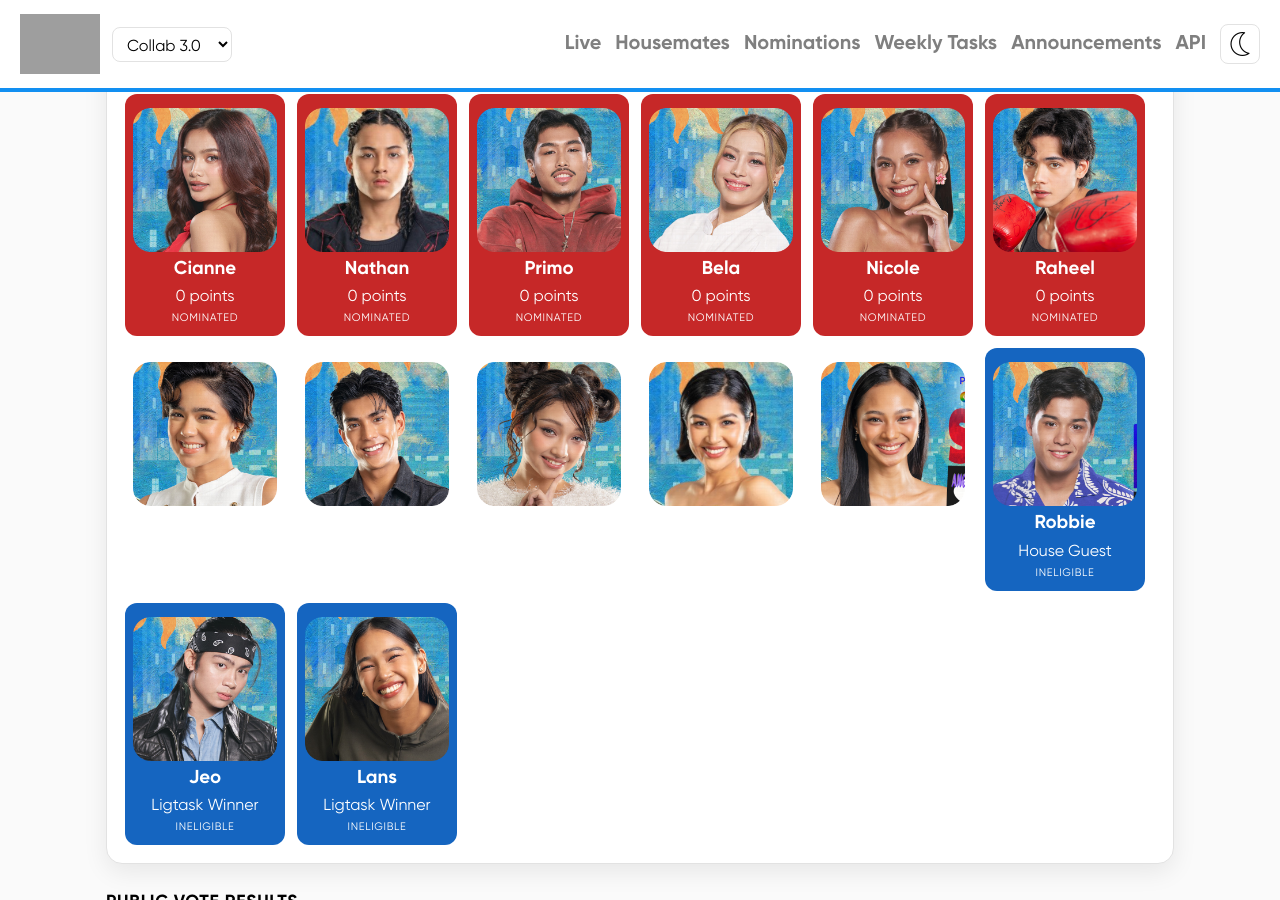
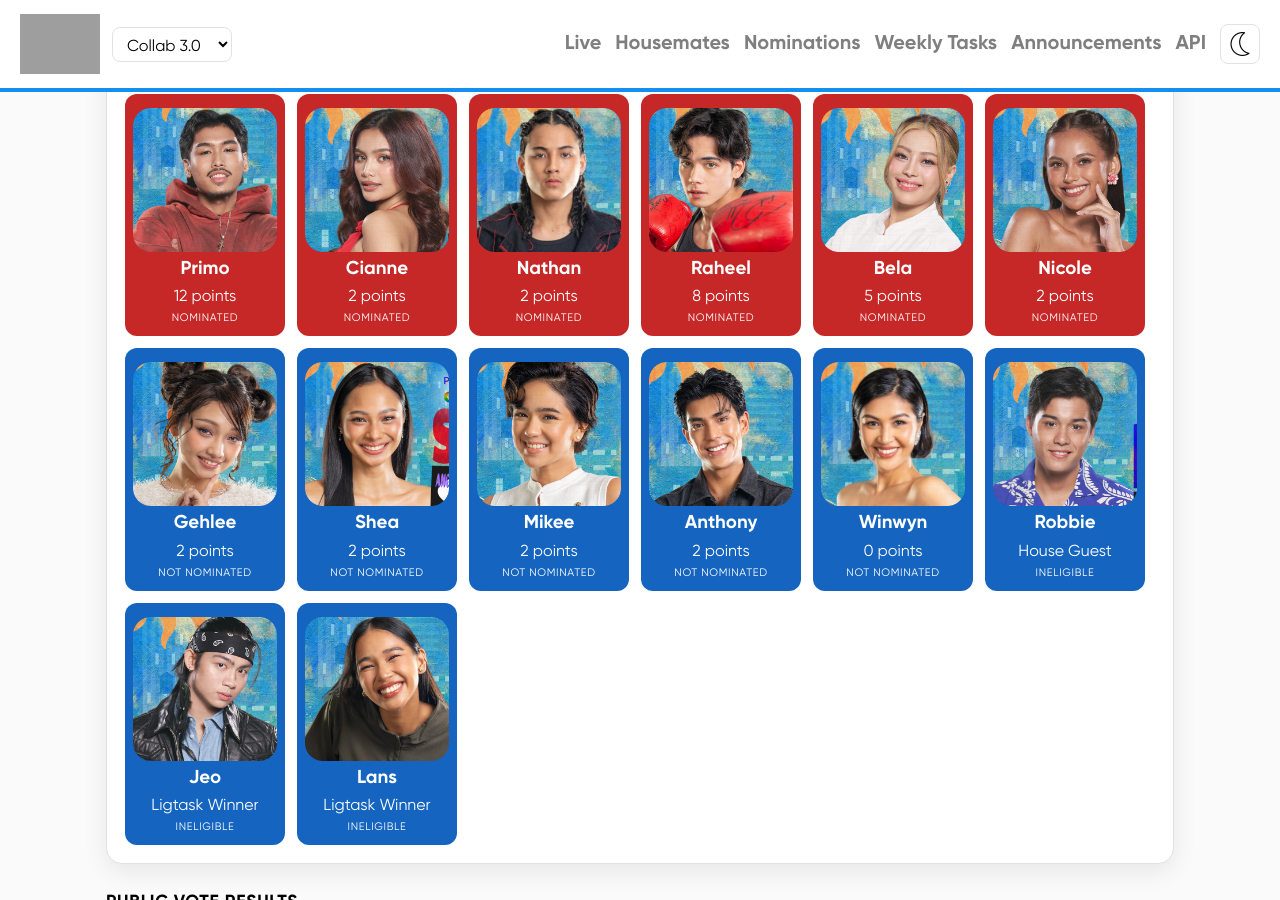
Before and after one commit to drpsphca/PHCASite-PBBUpdates, a Jekyll site: the page built from seasons/collab3/nominations.md, in a window 1280 px wide and 900 px high, scrolled down 1283 px. Built offline with Jekyll 4.4.1, drawn with Linux system fonts in a browser that asks for light colours; grey boxes are pictures that could not be loaded.

Commit message:
20261115-06

```diff
--- a/_data/seasons/collab3/evictions.yml
+++ b/_data/seasons/collab3/evictions.yml
@@ -17,7 +17,7 @@
   day: 29
   date: "2026-11-21"
   vote_type: save
-  desk_state: closed_revealed         # started | partial | eviction_night | closed_tally | closed_revealed
+  desk_state: started         # started | partial | eviction_night | closed_tally | closed_revealed
   results_as_of: "2026-11-21T00:00:00+08:00"
   note: One Kapuso and One Kapamilya will be evicted from the Big Brother house.
   nominated:
--- a/_data/seasons/collab3/housemates.yml
+++ b/_data/seasons/collab3/housemates.yml
@@ -9,7 +9,7 @@
   day_entered: 1
   day_exited: null
   status: nominated
-  place: 0
+  place: 5
   nomination_points: 0
 
 - id: anthony-constantino
@@ -24,7 +24,7 @@
   day_exited: null
   status: safe
   place: 0
-  nomination_points: 1
+  nomination_points: 3
 
 - id: cianne-dominguez
   name: Cianne Dominguez
@@ -37,7 +37,7 @@
   day_entered: 1
   day_exited: null
   status: nominated
-  place: 0
+  place: 2
   nomination_points: 0
 
 - id: primo-alterado
@@ -52,7 +52,7 @@
   day_exited: null
   status: nominated
   place: 0
-  nomination_points: 11
+  nomination_points: 23
 
 - id: shea-valerio
   name: Shea Valerio
@@ -66,7 +66,7 @@
   day_exited: null
   status: safe
   place: 0
-  nomination_points: 0
+  nomination_points: 2
 
 - id: robbie-jaworski
   name: Robbie Jaworski
@@ -94,7 +94,7 @@
   day_exited: null
   status: nominated
   place: 0
-  nomination_points: 3
+  nomination_points: 5
 
 - id: raheel-bhyria
   name: Raheel Bhyria
@@ -108,7 +108,7 @@
   day_exited: null
   status: nominated
   place: 0
-  nomination_points: 0
+  nomination_points: 8
 
 - id: mikee-quintos
   name: Mikee Quintos
@@ -122,7 +122,7 @@
   day_exited: null
   status: safe
   place: 0
-  nomination_points: 1
+  nomination_points: 3
 
 - id: jeo-ong
   name: Jeo Ong
@@ -150,7 +150,7 @@
   day_exited: null
   status: safe
   place: 0
-  nomination_points: 0
+  nomination_points: 2
 
 - id: winwyn-marquez
   name: Winwyn Marquez
@@ -178,7 +178,7 @@
   day_exited: null
   status: nominated
   place: 0
-  nomination_points: 2
+  nomination_points: 4
 
 - id: lans-nagal
   name: Lans Nagal
--- a/_data/seasons/collab3/nomination_tallies.yml
+++ b/_data/seasons/collab3/nomination_tallies.yml
@@ -28,17 +28,17 @@
   note: |
     Ligtask Mechanics: Each Kapuso and Kapamilya housemate will get blocks incrementing with 5, 10, 15, and 20 points by moving it within the white platform while a baloon remains the air using their bare hands. Only one block can be moved at a time. If the block is farther than the white platform, they can accumulate more points. Housemates will only have two (2) minutes to perform this Ligtask, unless the baloon fells to the floor. The Kapamilya and Kapuso housemate with the highest amount of points will receive an immunity for this nomination. Ligtask winners: Jeo Ong (Kapamilya) with 325 points. and Lans Nagal (Kapuso) with 335 points.
   entries:
-    - { id: cianne-dominguez, label: 0 points, state: nominated }
-    - { id: nathan-garcia, label: 0 points, state: nominated }
-    - { id: primo-alterado, label: 0 points, state: nominated }
-    - { id: bela-arcal, label: 0 points, state: nominated }
-    - { id: nicole-fortuna, label: 0 points, state: nominated }
-    - { id: raheel-bhyria, label: 0 points, state: nominated }
-    - { id: mikee-quintos, label: 0 points, state: pending }
-    - { id: anthony-constantino, label: 0 points, state: pending }
-    - { id: gehlee-dangca, label: 0 points, state: pending }
-    - { id: winwyn-marquez, label: 0 points, state: pending }
-    - { id: shea-valerio, label: 0 points, state: pending }
+    - { id: primo-alterado, label: 12 points, state: nominated }
+    - { id: cianne-dominguez, label: 2 points, state: nominated }
+    - { id: nathan-garcia, label: 2 points, state: nominated }
+    - { id: raheel-bhyria, label: 8 points, state: nominated }
+    - { id: bela-arcal, label: 5 points, state: nominated }
+    - { id: nicole-fortuna, label: 2 points, state: nominated }
+    - { id: gehlee-dangca, label: 2 points, state: not_nominated }
+    - { id: shea-valerio, label: 2 points, state: not_nominated }
+    - { id: mikee-quintos, label: 2 points, state: not_nominated }
+    - { id: anthony-constantino, label: 2 points, state: not_nominated }
+    - { id: winwyn-marquez, label: 0 points, state: not_nominated }
     - { id: robbie-jaworski, label: House Guest, state: ineligible }
     - { id: jeo-ong, label: Ligtask Winner, state: ineligible }
     - { id: lans-nagal, label: Ligtask Winner, state: ineligible }
--- a/_data/seasons/collab3/season.yml
+++ b/_data/seasons/collab3/season.yml
@@ -5,7 +5,7 @@ premiere: "2026-10-24"
 # finale: "null"
 days: 23
 status: live          # live | eviction_open | ended
-voting_open: false
+voting_open: true
 current_week: 4
 current_day: 23
 updated_at: "2026-11-15T15:55:00+08:00"
```
